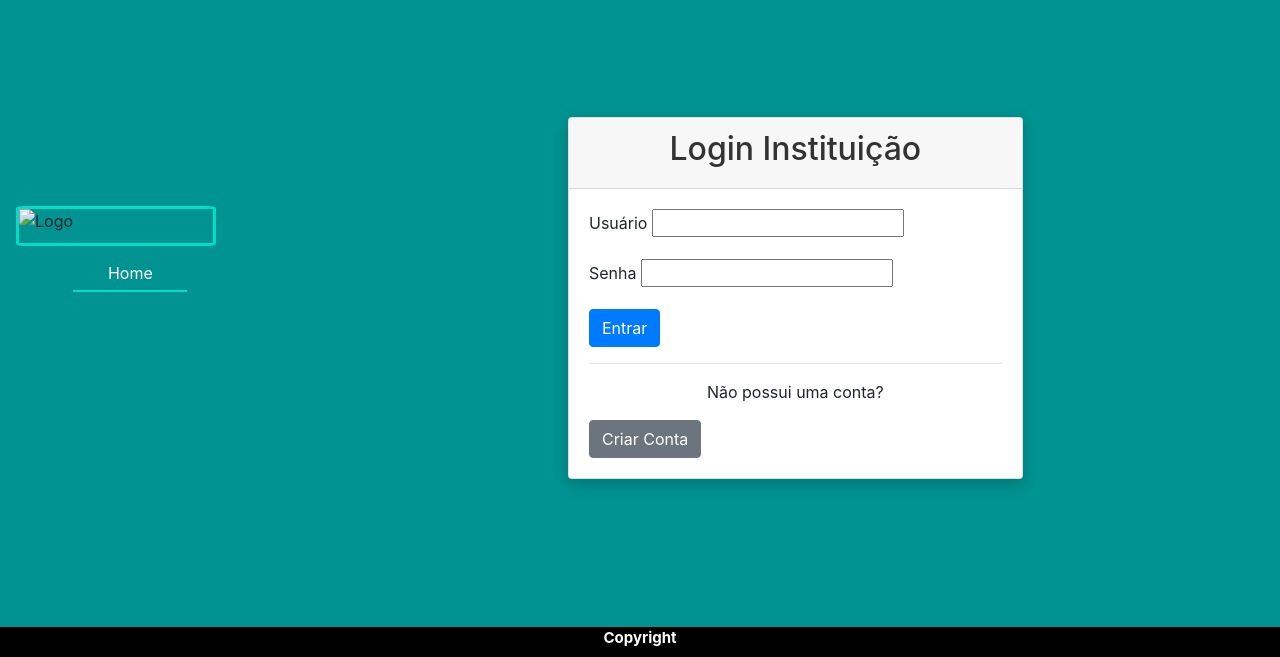
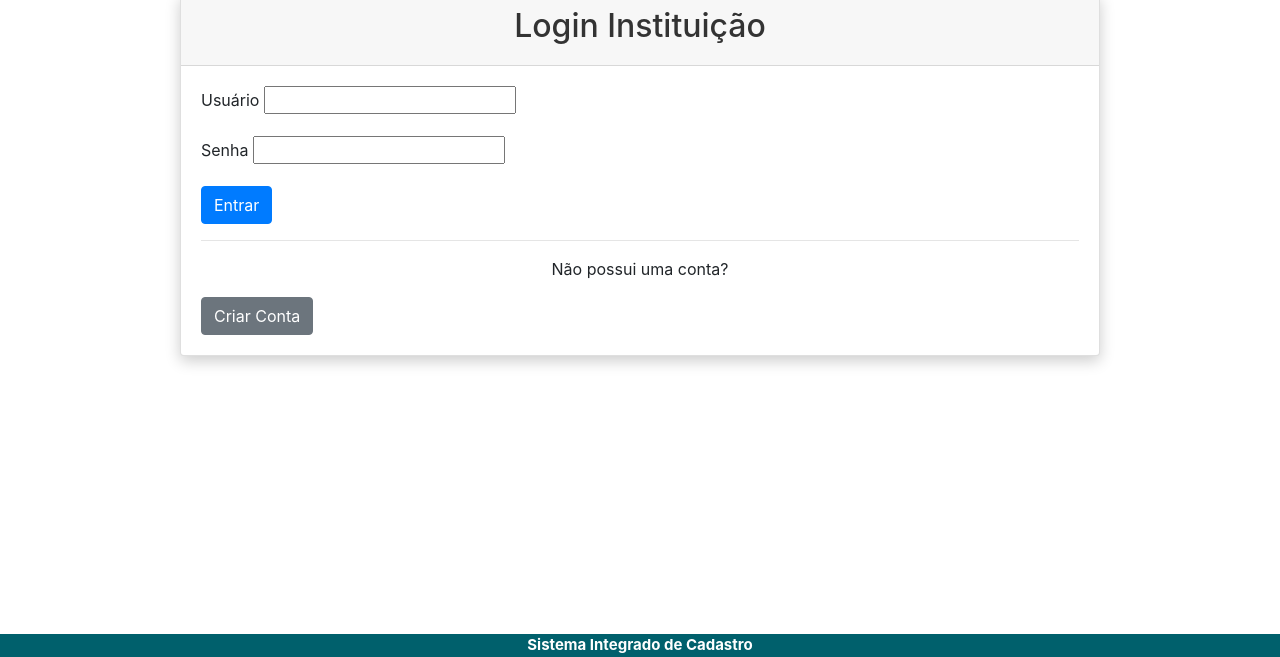
Before and after one commit to willsantos96/projeto-faculdade, a Django app: page /login_escola/ in a window 1280 px wide. Shown: the part 143-800 px from the top of the page. Run offline with Django 4.2, Linux system fonts and the light colour scheme; some libraries are stand-ins or nearby versions.

Commit message:
muda css

```diff
--- a/app/static/css/style.css
+++ b/app/static/css/style.css
@@ -9,21 +9,23 @@ html {
 }
 
 .homeBody {
-    background-color: #019391;
+    background-color: #ffffff;
     display: flex;
     flex-direction: column;
     min-height: 100%;
-    gap: 100px;
+
 }
 
 .container {
-    padding-top: 50px;
+    padding-top: 5px;
+    margin-top: 10px;
 }
 
 .card {
     border: none;
     border-radius: 10px;
     box-shadow: 0px 5px 15px rgba(0, 0, 0, 0.2);
+
 }
 
 .card-header {
@@ -58,14 +60,13 @@ nav.navbar {
     text-decoration: none;
     display: block;
     text-align: center;
-    color: white;
+    color: #00606c;
 }
 
 img.logo {
-    border: 3px solid #00dfc3;
-    border-radius: 5%;
-    width: 200px;
-    height: 40px;
+
+    width: 120px;
+
 }
 
 main.content {
@@ -82,20 +83,25 @@ footer {
     font-size: 15px;
     font-weight: bold;
     margin-top: auto;
-    background-color: black;
-    height: 30px;
+    background-color: #00606c;
+    height: 23px;
+    display: flex;
+    justify-content: center;
+    align-items: center;
+
 }
+
 
 .setor {
     border: 5px solid #00606c;
     border-radius: 5%;
-    width: 300px;
+    width: 600px;
     height: 300px;
     overflow: auto;
     text-align: center;
     padding-top: 30px;
-    background-color: #00dfc3;
-    color: white;
+    background-color: #ffffff;
+    color: #00606c;
     font-size: 20px;
 }
 
@@ -104,7 +110,7 @@ footer {
     display: flex;
     gap: 20px;
     margin: auto;
-    border-bottom: 2px solid #00dfc3;
+    border-bottom: 5px solid #00606c;
     justify-content: space-evenly;
     width: 50%;
 }
@@ -114,5 +120,7 @@ footer {
 }
 
 .nav-item > a:hover {
-    background-color: gray;
+    background-color: #ffffff;
+    border: 3px solid #00606c;
+    border-radius: 10px 10px 0 0;
 }
--- a/app/templates/base/layout.html
+++ b/app/templates/base/layout.html
@@ -25,6 +25,6 @@
 
 
 
-        <footer>Copyright</footer>
+        <footer><div>Sistema Integrado de Cadastro</div></footer>
     </body>
 </html>
--- a/app/templates/base/navbar.html
+++ b/app/templates/base/navbar.html
@@ -2,7 +2,7 @@
     <nav class="navbar">
 
         <a class="nav-link" href="{% url 'home' %}">
-            <img class="logo" src="" alt="Logo" />
+            <img class="logo" src="/app/static/img/sic.svg" alt="Logo" />
         </a>
 
         {% if tipo_usuario %}
--- a/app/templates/login_escola.html
+++ b/app/templates/login_escola.html
@@ -1,19 +1,9 @@
 {% extends 'base/layout.html'  %} {% load static %}
 {% block body %}
 
-<header>
-    <nav class="navbar">
-        <img class="logo" src="" alt="Logo" />
-
-        <ul class="nav-items">
-            <li class="nav-item">
-                <a href="{% url 'home' %}">Home</a>
-        </ul>
-    </nav>
-</header>
 <div class="container">
-    <div class="row justify-content-center mt-5">
-        <div class="col-md-6">
+    <div class="row justify-content-center">
+        <div class="col-md-10">
             <div class="card">
                 <div class="card-header">
                     <h2 class="text-center dark-heading">Login Instituição</h2>
```
Also changed, not shown: app/templates/home.html (+2 -6 lines), app/templates/login_acesso_aluno.html (+0 -12 lines), app/static/img/sic.svg (added).
